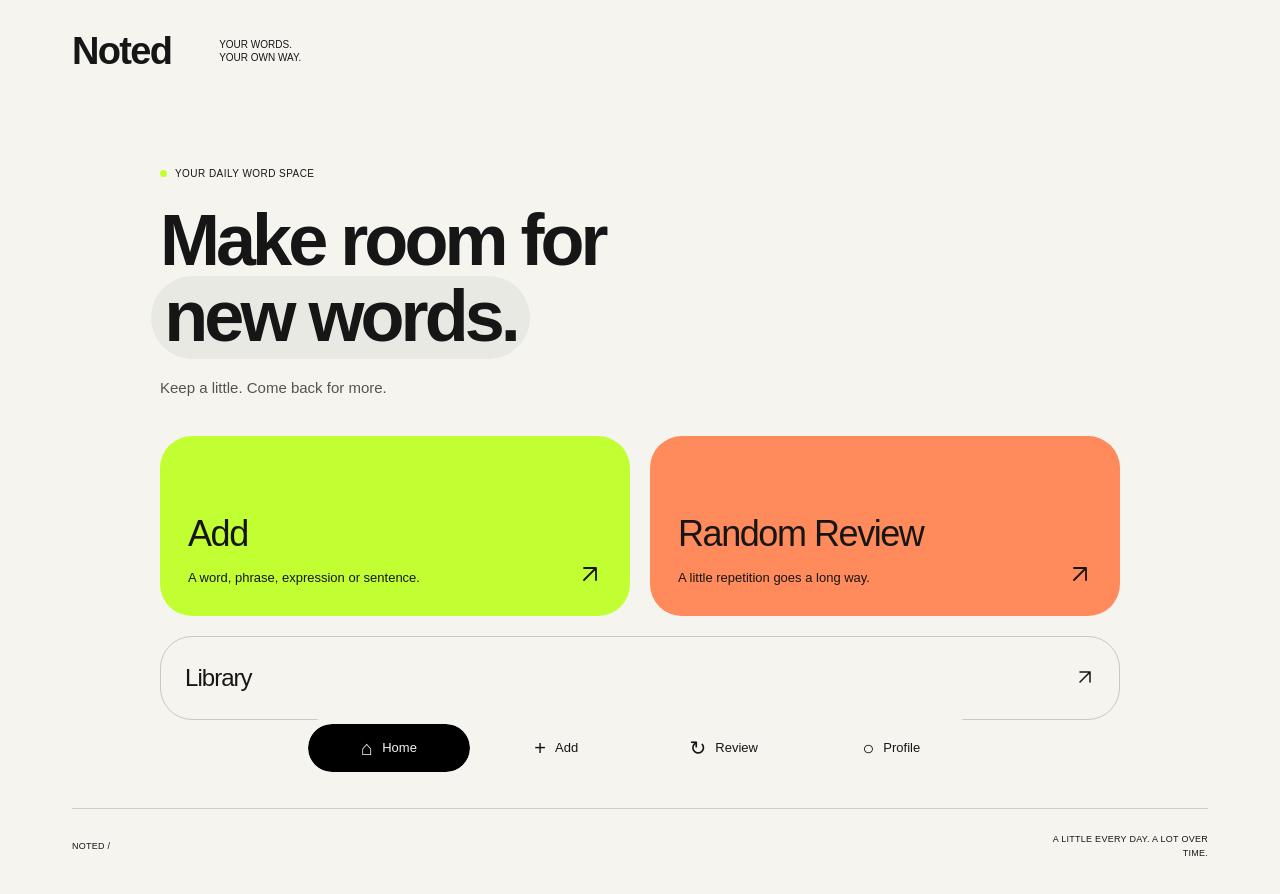
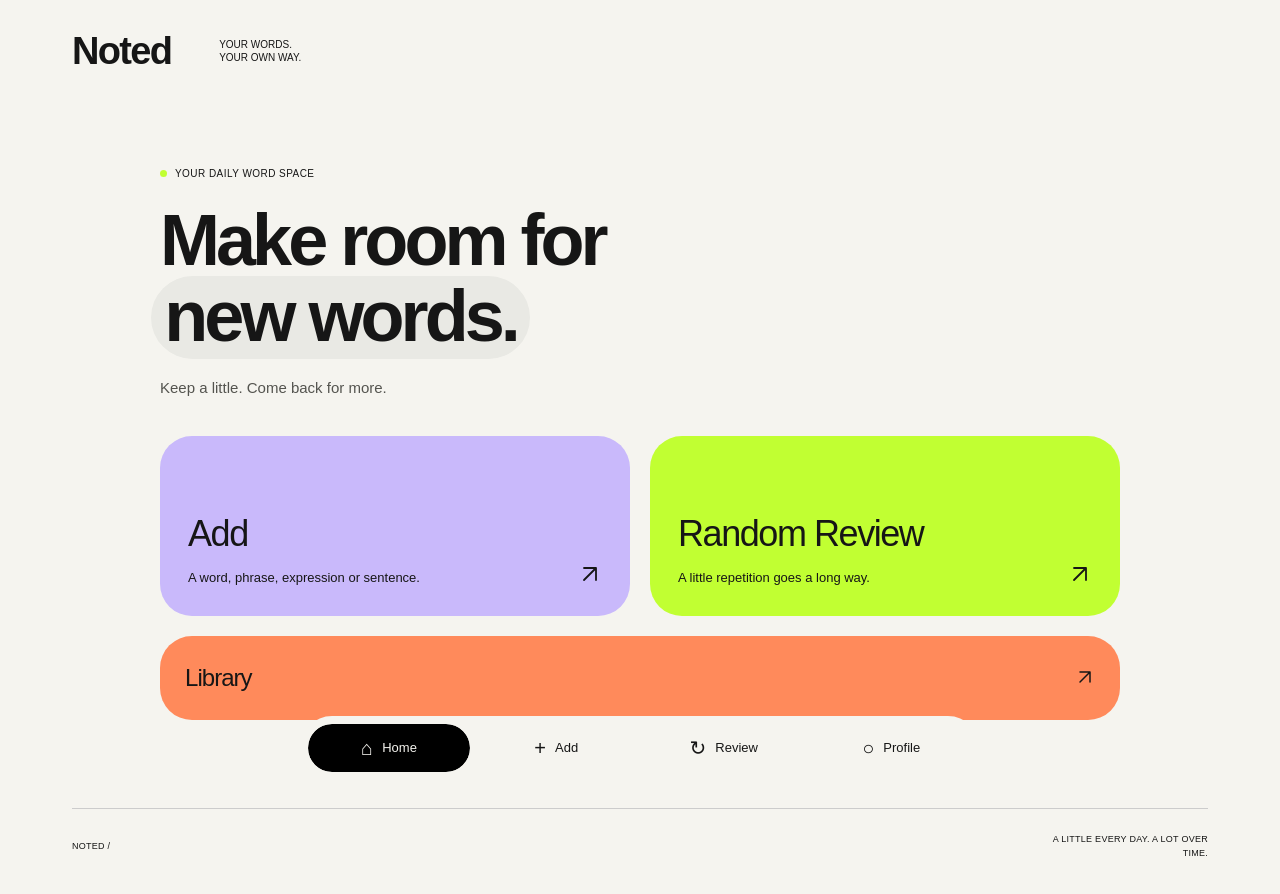
Before and after one commit to keeo2018-star/English-Learning, a Next.js app: page / in a window 1280 px wide. Shown: the top 894 px of the page. Built offline with nearby package versions, Linux system fonts and the light colour scheme; a web font is replaced by a local one.

Commit message:
Swap homepage card colors to lavender, lime and orange

```diff
--- a/src/components/home/home.module.css
+++ b/src/components/home/home.module.css
@@ -43,16 +43,16 @@
   transition: box-shadow 150ms ease;
 }
 .action:hover { text-decoration: none; box-shadow: inset 0 0 0 1px var(--wb-black); }
-.add { background: var(--noted-lime); }
-.review { background: var(--wb-coral); }
+.add { background: var(--wb-lavender); }
+.review { background: var(--noted-lime); }
 .actionCopy { display: grid; gap: 10px; min-width: 0; }
 .label { font-size: clamp(26px, 4vw, 36px); font-weight: var(--wb-medium); line-height: 1.1; letter-spacing: -.04em; }
 .description { max-width: 280px; font-size: 12px; line-height: 1.45; }
 .action svg { width: 24px; height: 24px; flex-shrink: 0; }
 .action.library {
   grid-column: 1 / -1;
-  background: var(--wb-offwhite);
-  border: 1px solid #c9c9c0;
+  background: var(--wb-coral);
+  border: 1px solid transparent;
   min-height: 84px;
   padding: 20px 24px;
   align-items: center;
```
Also changed, not shown: 1 other file (tests, documents, lock files or other folders).
